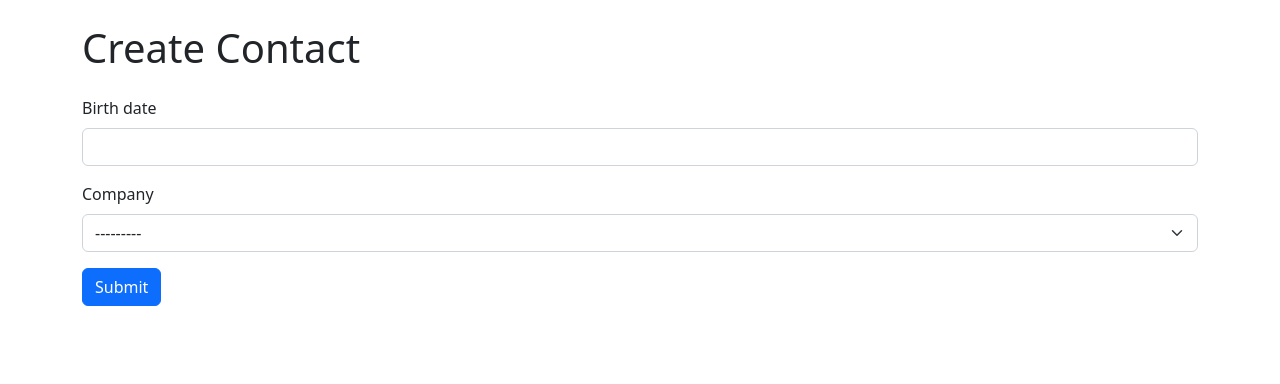
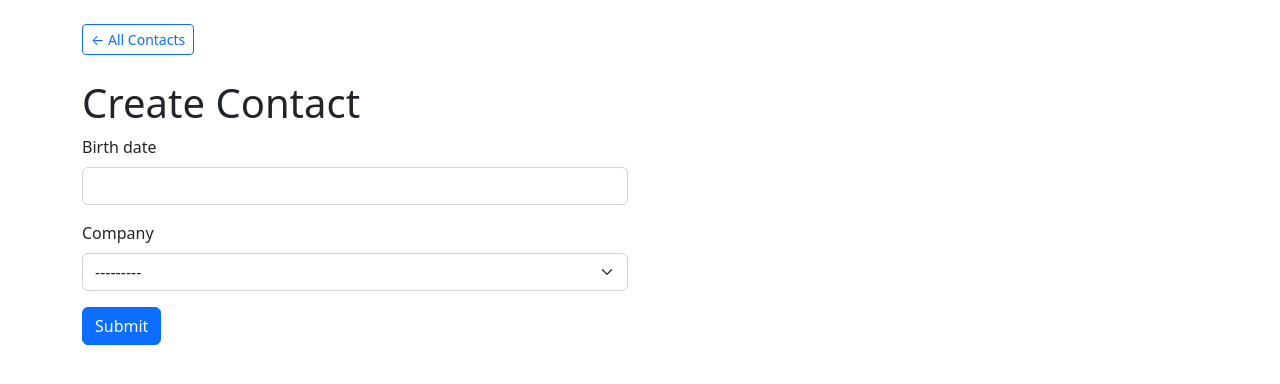
Before and after one commit to hnarayanan/django-extensible-models, a Django app: page /contacts/create/ in a window 1280 px wide. Shown: the top 384 px of the page. Run offline with Django 4.2, Linux system fonts and the light colour scheme; data that the repository does not hold is empty; some libraries are stand-ins or nearby versions.

Commit message:
Tweak functionality in the front-end templates

```diff
--- a/src/crm/templates/crm/contact-create.html
+++ b/src/crm/templates/crm/contact-create.html
@@ -7,10 +7,16 @@ Create Contact
 {% endblock %}
 
 {% block content%}
-<h1 class="my-4">Create Contact</h1>
+<a class="btn btn-outline-primary btn-sm mt-4" href="{% url 'contact-list' %}" role="button">&larr; All Contacts</a>
 
-<form method="post">{% csrf_token %}
-  {{ form|crispy }}
-  <input class="btn btn-primary" type="submit" value="Submit">
-</form>
+<h1 class="mt-4">Create Contact</h1>
+
+<div class="row">
+  <div class="col-lg-6">
+    <form method="post">{% csrf_token %}
+      {{ form|crispy }}
+      <input class="btn btn-primary" type="submit" value="Submit">
+    </form>
+  </div>
+</div>
 {% endblock %}
--- a/src/crm/templates/crm/contact-list.html
+++ b/src/crm/templates/crm/contact-list.html
@@ -24,9 +24,9 @@ All Contacts
       <tr>
         <th scope="row">{{ forloop.counter }}</th>
         <td><a href="{% url 'contact-detail' contact.slug %}">{{ contact.title }}</a></td>
-        <td>{{ contact.company.title }}</td>
-        <td>{{ contact.description }}</td>
-        <td>{{ contact.birth_date|date:"jS F Y" }}</td>
+        <td>{{ contact.company.title|default:"&mdash;" }}</td>
+        <td>{{ contact.description|default:"&mdash;" }}</td>
+        <td>{{ contact.birth_date|date:"jS F Y"|default:"&mdash;"  }}</td>
         <td><a href="{% url 'contact-update' contact.slug %}">Update</td>
         {% for key, value in contact.extra.items %}
         <td>{{ key}}: {{ value }}</td>
```
Also changed, not shown: src/crm/templates/crm/contact-update.html (+11 -5 lines).
